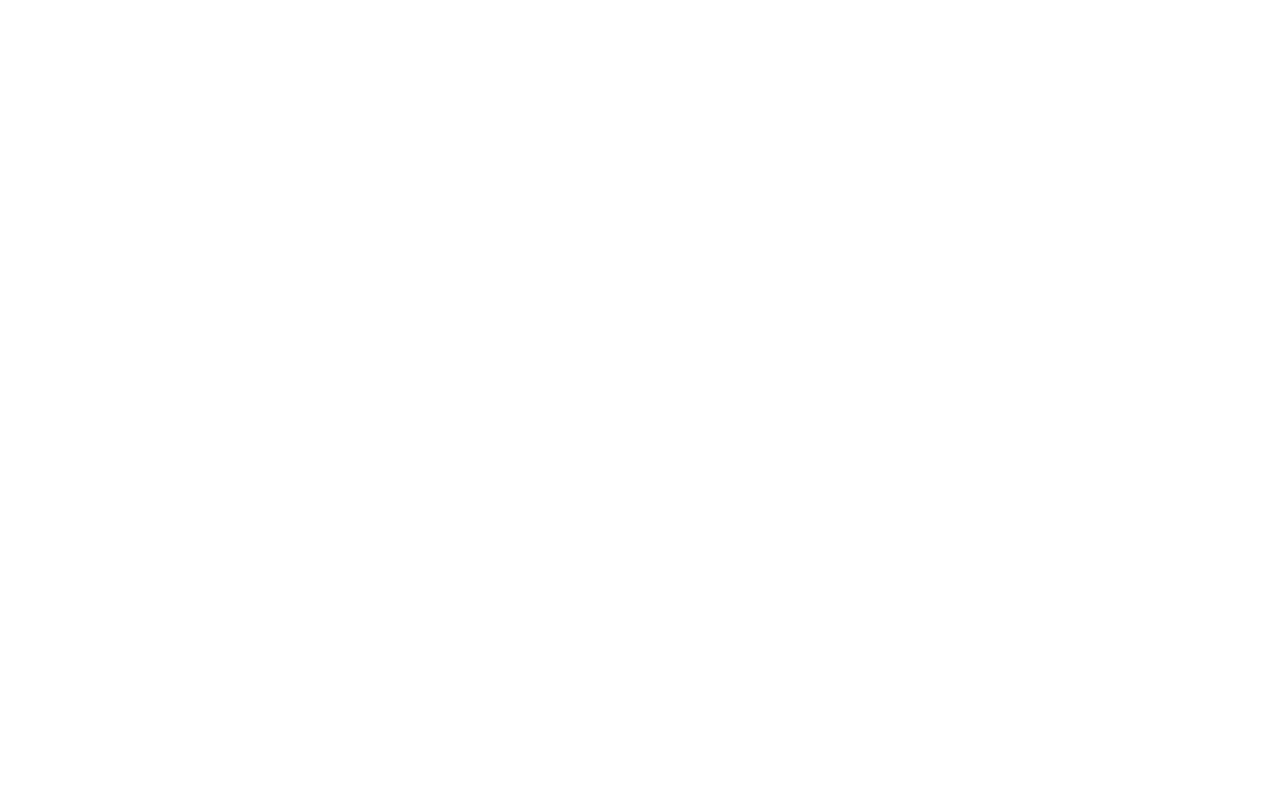
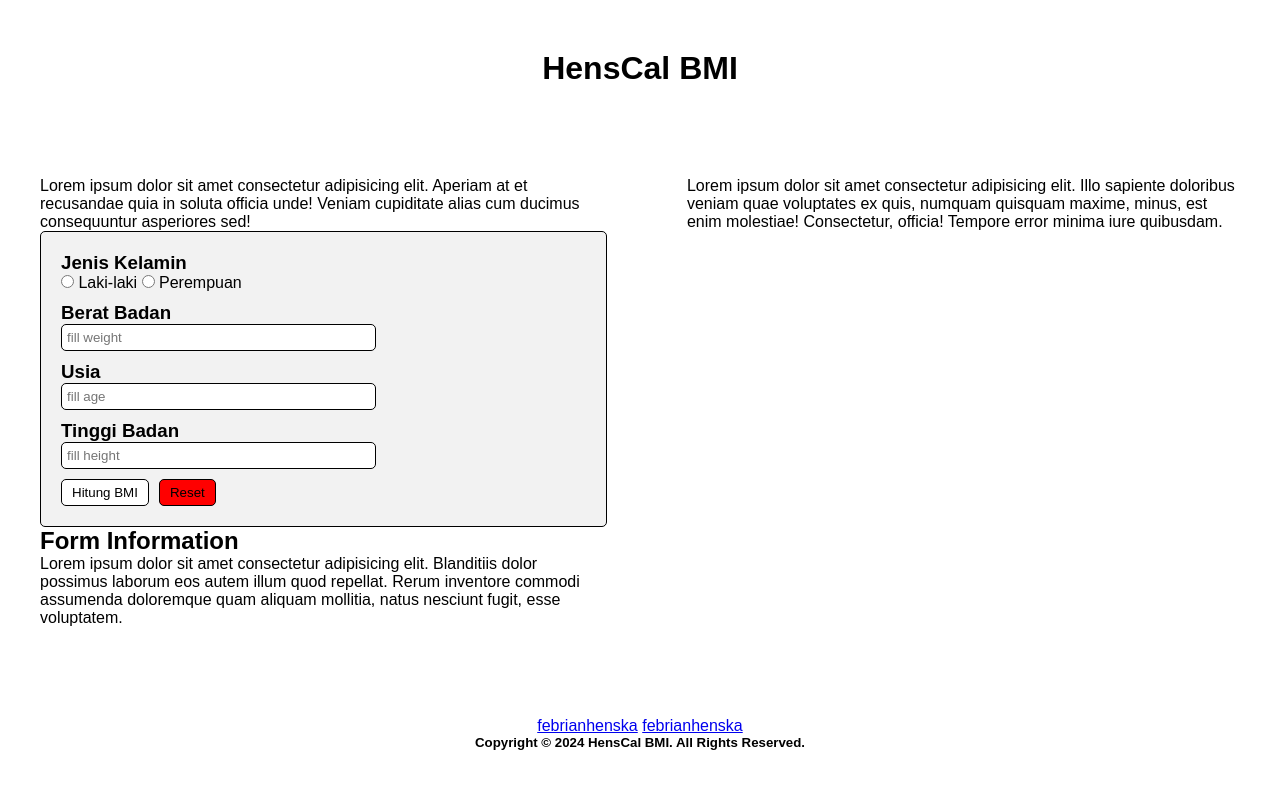
Before and after one commit to revou-fundamental-course/5-aug-24-febrianhenska, a plain HTML site: page index.html in a window 1280 px wide. Drawn offline with Linux system fonts and the light colour scheme.

Commit message:
Layouting Project

```diff
--- a/css/styles.css
+++ b/css/styles.css
@@ -1 +1,77 @@
 /* CSS */
+* {
+  margin: 0;
+  padding: 0;
+  box-sizing: border-box;
+  font-family: "Poppins", sans-serif;
+}
+
+.header {
+  text-align: center;
+  margin-top: 50px;
+  margin-bottom: 50px;
+}
+
+main {
+  display: flex;
+}
+
+aside {
+  padding: 40px;
+}
+
+form {
+  border: 1px solid #000;
+  padding: 20px;
+  border-radius: 5px;
+  background-color: #f2f2f2;
+}
+
+.form-gender {
+  margin-bottom: 10px;
+}
+
+form .form-input {
+  display: block;
+  width: 60%;
+  margin-bottom: 10px;
+  padding: 5px;
+  border-radius: 5px;
+  border: 1px solid #000;
+}
+
+form .button-form {
+  display: flex;
+  margin-top: 10px;
+}
+
+.button-form .button-hitung {
+  margin-right: 10px;
+  padding: 5px 10px;
+  border-radius: 5px;
+  border: 1px solid #000;
+  background-color: #fff;
+}
+
+.button-form .button-hitung:hover {
+  background-color: #000;
+  color: #fff;
+}
+
+.button-form .button-reset {
+  padding: 5px 10px;
+  border-radius: 5px;
+  border: 1px solid #000;
+  background-color: red;
+}
+
+.button-form .button-reset:hover {
+  background-color: #000;
+  color: #fff;
+}
+
+footer {
+  margin-top: 50px;
+  margin-bottom: 20px;
+  text-align: center;
+}
--- a/index.html
+++ b/index.html
@@ -5,8 +5,80 @@
     <meta name="viewport" content="width=device-width, initial-scale=1.0" />
     <title>Mini Project RevoU | HensCal BMI</title>
     <link rel="stylesheet" href="css\styles.css" />
+    <link rel="icon" href="assets/revou.png" />
   </head>
   <body>
     <!-- Semantic -->
+    <!-- Header/Navbar -->
+    <header class="header">
+      <h1>HensCal BMI</h1>
+    </header>
+    <!-- Content -->
+    <main>
+      <aside>
+        <article class="desciption">
+          <p>
+            Lorem ipsum dolor sit amet consectetur adipisicing elit. Aperiam at
+            et recusandae quia in soluta officia unde! Veniam cupiditate alias
+            cum ducimus consequuntur asperiores sed!
+          </p>
+        </article>
+        <form action="">
+          <div class="form-gender">
+            <h3>Jenis Kelamin</h3>
+            <input type="radio" id="laki-laki" name="gender" />
+            <label for="laki-laki">Laki-laki</label>
+            <input type="radio" id="perempuan" name="gender" />
+            <label for="perempuan">Perempuan</label>
+          </div>
+          <div class="">
+            <h3>Berat Badan</h3>
+            <input type="number" class="form-input" placeholder="fill weight" />
+          </div>
+          <div class="">
+            <h3>Usia</h3>
+            <input type="number" class="form-input" placeholder="fill age" />
+          </div>
+          <div class="">
+            <h3>Tinggi Badan</h3>
+            <input type="number" class="form-input" placeholder="fill height" />
+          </div>
+          <div class="button-form">
+            <button class="button-hitung">Hitung BMI</button>
+            <button class="button-reset">Reset</button>
+          </div>
+        </form>
+        <article>
+          <header>
+            <h2>Form Information</h2>
+          </header>
+          <p>
+            Lorem ipsum dolor sit amet consectetur adipisicing elit. Blanditiis
+            dolor possimus laborum eos autem illum quod repellat. Rerum
+            inventore commodi assumenda doloremque quam aliquam mollitia, natus
+            nesciunt fugit, esse voluptatem.
+          </p>
+        </article>
+      </aside>
+
+      <aside>
+        <section>
+          <p>
+            Lorem ipsum dolor sit amet consectetur adipisicing elit. Illo
+            sapiente doloribus veniam quae voluptates ex quis, numquam quisquam
+            maxime, minus, est enim molestiae! Consectetur, officia! Tempore
+            error minima iure quibusdam.
+          </p>
+        </section>
+      </aside>
+    </main>
+    <!--  Footer -->
+    <footer>
+      <div>
+        <a href="https://github.com/febrianhenska">febrianhenska</a>
+        <a href="https://github.com/febrianhenska">febrianhenska</a>
+      </div>
+      <h5>Copyright &copy; 2024 HensCal BMI. All Rights Reserved.</h5>
+    </footer>
   </body>
 </html>
```
Also changed, not shown: assets/revou.png (added).
